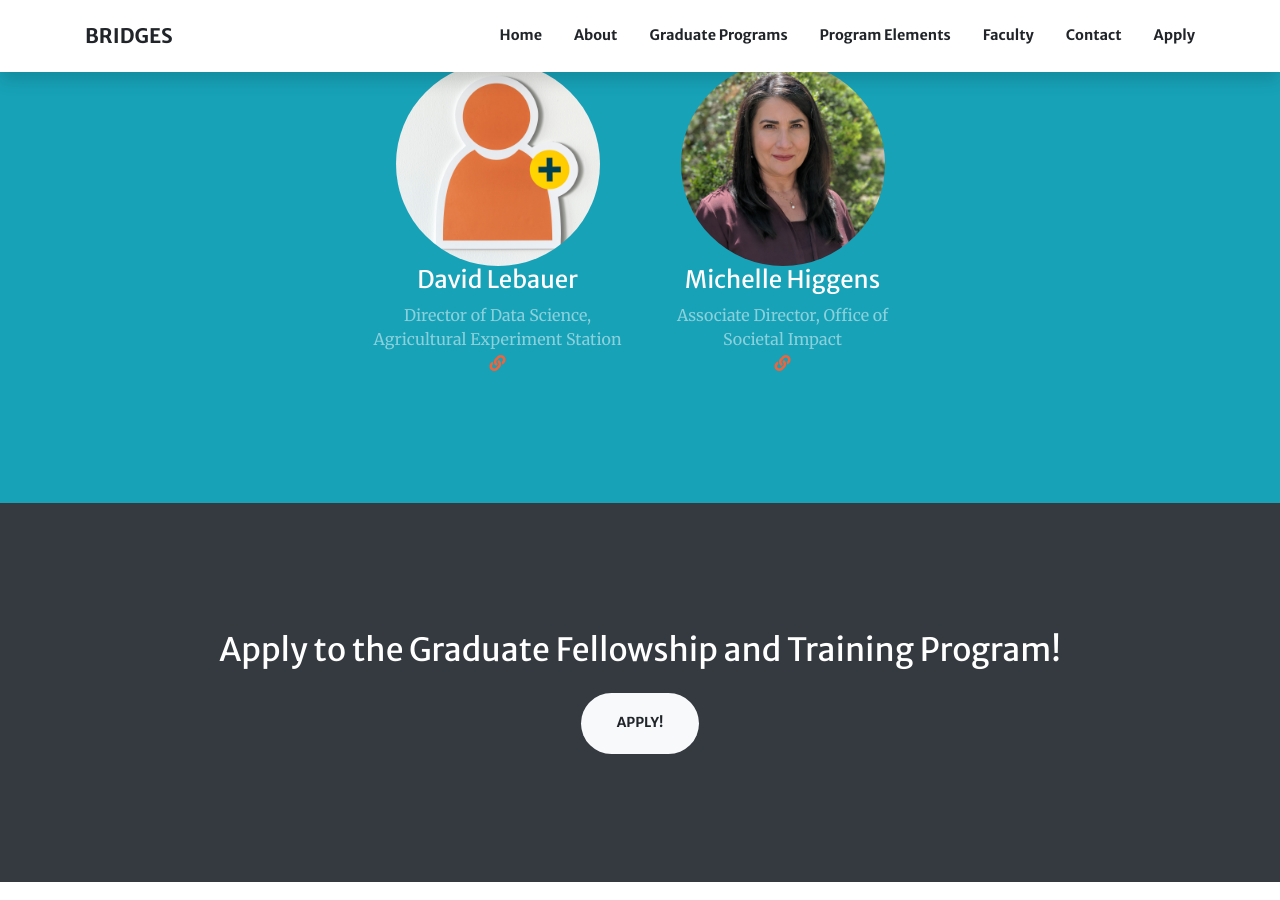
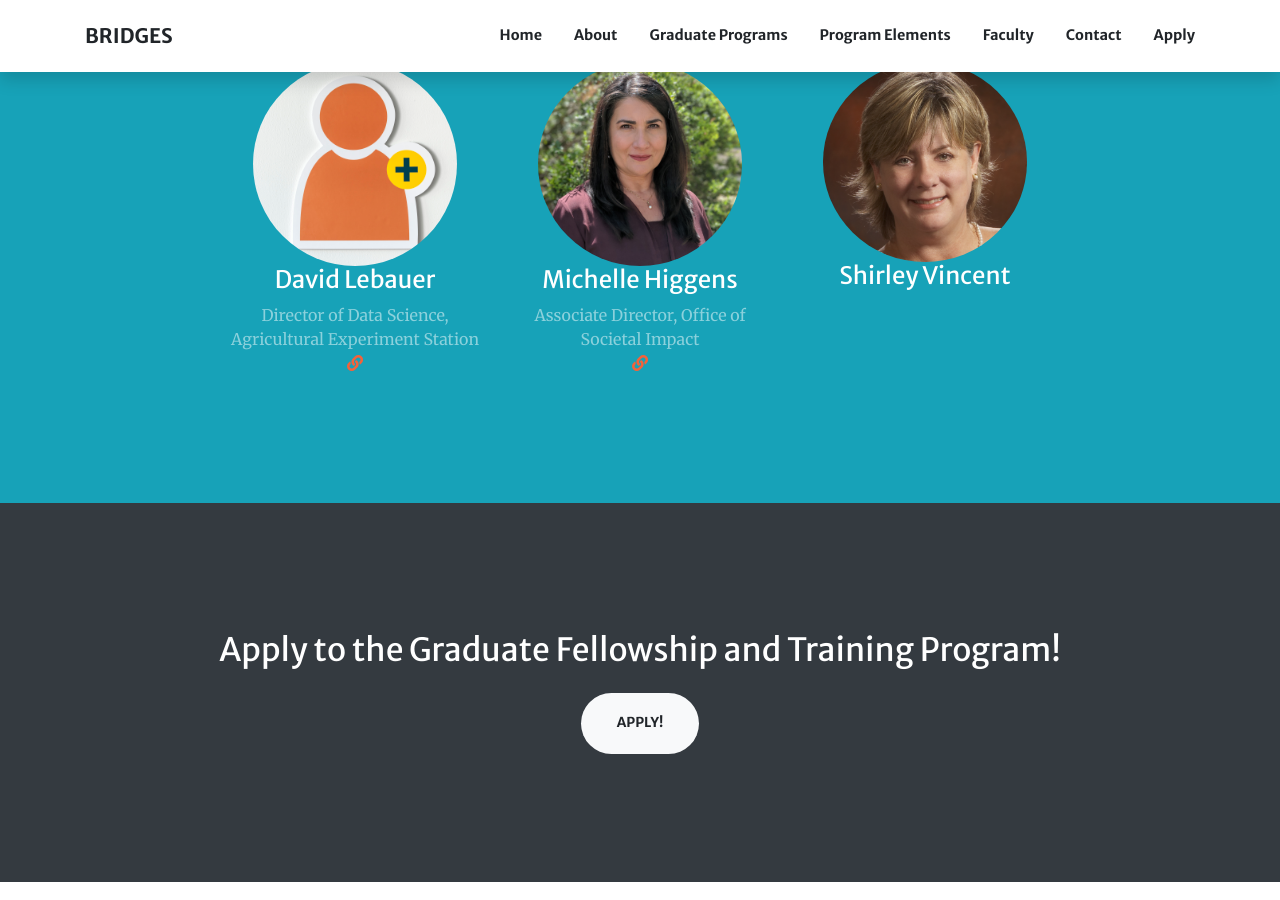
Before and after one commit to ecosystem-genomics/ecosystem-genomics.github.io, a Jekyll site: the page built from index.md, in a window 1280 px wide and 900 px high, scrolled down 4631 px. Built offline with Jekyll 4.4.1, drawn with Linux system fonts in a browser that asks for light colours; nearby versions of some CDN libraries.

Commit message:
Add additional headshots and Shirley to page

```diff
--- a/index.md
+++ b/index.md
@@ -123,7 +123,7 @@ sections:
         url: https://www.uren.arizona.edu/
       - title: Jennifer Croissant
         text: Associate Professor, Gender and Women's Studies
-        image: assets/img/members/generic-icon.jpg
+        image: assets/img/members/Jennifer-Croissant.jpg
         url: http://www.u.arizona.edu/~jlc/
       - title: Erin Leahey
         text: Professor and Director of Sociology
@@ -169,6 +169,12 @@ sections:
         text: Associate Director, Office of Societal Impact
         image: assets/img/members/Michelle-Higgens.jpg
         url: https://stem.arizona.edu/person/michelle-higgins
+      - title: Shirley Vincent
+        text:
+        image: assets/img/members/Shirley-Vincent.jpg
+
+
+
 
 
   - type: aside.html
```
Also changed, not shown: assets/img/members/Jennifer-Croissant.jpg (added), assets/img/members/Luciano-Matzkin.png (added), assets/img/members/Shirley-Vincent.jpg (added).
